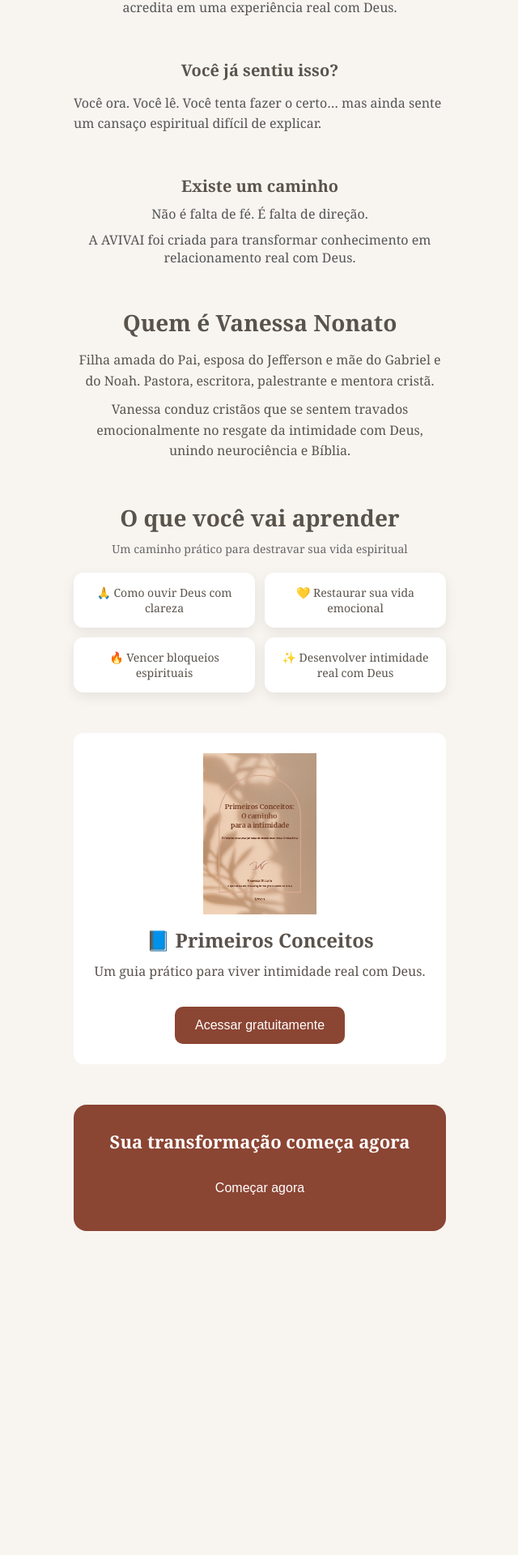
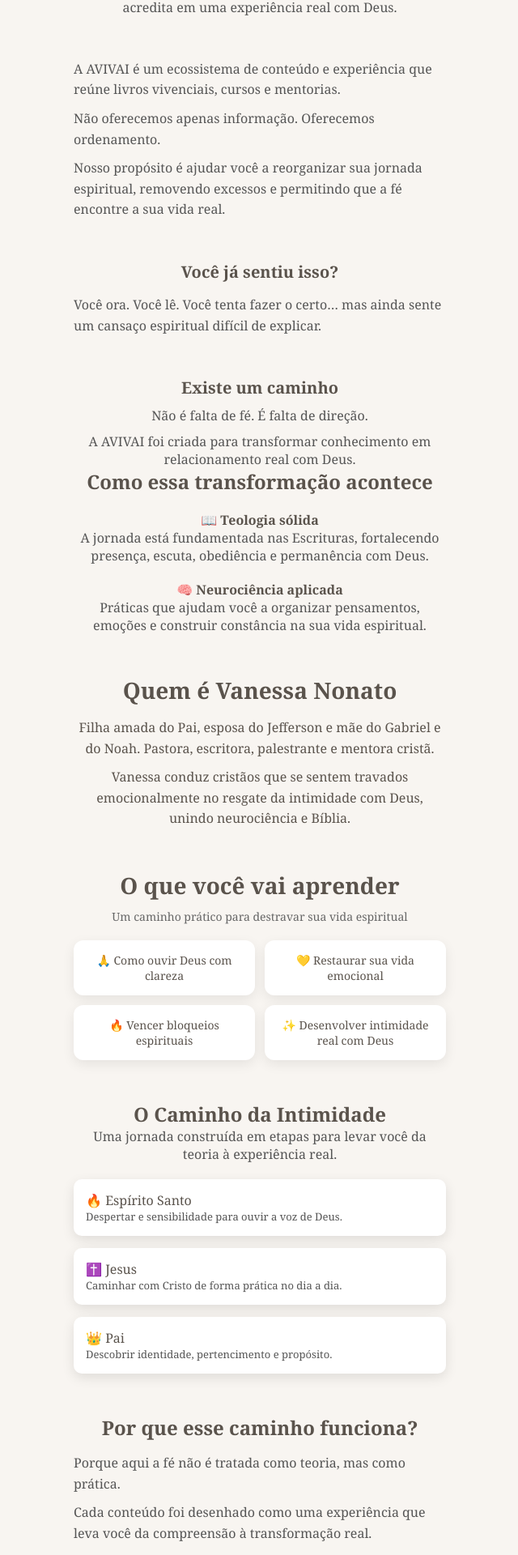
Before and after one commit to Mayra727/avivai-frontend, a React app: page / in a window 1280 px wide. Shown: the part 833-2753 px from the top of the page at 81% size, without its empty margins (319-959 px from the left). Before the commit the page ends 2373 px from the top, so only its background shows below. Built offline with nearby package versions, Linux system fonts and the light colour scheme; the HTML template or start-up script is replaced by a standard one.

Commit message:
home completo conforme briefing cliente

```diff
--- a/src/pages/Home.tsx
+++ b/src/pages/Home.tsx
@@ -91,6 +91,25 @@
 
 </section>
 
+{/* DESCRIÇÃO COMPLETA */}
+<section style={{ marginBottom: "50px" }}>
+
+  <p style={{ color: "#555", lineHeight: "1.6" }}>
+    A AVIVAI é um ecossistema de conteúdo e experiência que reúne livros vivenciais,
+    cursos e mentorias.
+  </p>
+
+  <p style={{ marginTop: "10px", color: "#555", lineHeight: "1.6" }}>
+    Não oferecemos apenas informação. Oferecemos ordenamento.
+  </p>
+
+  <p style={{ marginTop: "10px", color: "#555", lineHeight: "1.6" }}>
+    Nosso propósito é ajudar você a reorganizar sua jornada espiritual,
+    removendo excessos e permitindo que a fé encontre a sua vida real.
+  </p>
+
+</section>
+
 {/* DOR */}
 <section style={{ marginBottom: "50px" }}>
 
@@ -120,6 +139,35 @@
     A AVIVAI foi criada para transformar conhecimento
     em relacionamento real com Deus.
   </p>
+
+{/* MÉTODO COMPLETO */}
+<section style={{ marginBottom: "50px" }}>
+
+  <h2 style={{ textAlign: "center" }}>
+    Como essa transformação acontece
+  </h2>
+
+  <div style={{ marginTop: "20px" }}>
+
+    <div style={{ marginBottom: "20px" }}>
+      <strong>📖 Teologia sólida</strong>
+      <p style={{ color: "#555" }}>
+        A jornada está fundamentada nas Escrituras, fortalecendo presença,
+        escuta, obediência e permanência com Deus.
+      </p>
+    </div>
+
+    <div>
+      <strong>🧠 Neurociência aplicada</strong>
+      <p style={{ color: "#555" }}>
+        Práticas que ajudam você a organizar pensamentos, emoções e construir
+        constância na sua vida espiritual.
+      </p>
+    </div>
+
+  </div>
+
+</section>
 
 </section>
 
@@ -224,6 +272,61 @@
   </div>
 </section>
 
+{/* CAMINHO DA INTIMIDADE */}
+<section style={{ marginBottom: "50px" }}>
+
+  <h2 style={{ textAlign: "center" }}>
+    O Caminho da Intimidade
+  </h2>
+
+  <p style={{ textAlign: "center", color: "#555" }}>
+    Uma jornada construída em etapas para levar você da teoria à experiência real.
+  </p>
+
+  <div style={{ marginTop: "20px", display: "grid", gap: "15px" }}>
+
+    <div style={styles.card}>
+      🔥 Espírito Santo
+      <p style={{ fontSize: "13px", color: "#555" }}>
+        Despertar e sensibilidade para ouvir a voz de Deus.
+      </p>
+    </div>
+
+    <div style={styles.card}>
+      ✝️ Jesus
+      <p style={{ fontSize: "13px", color: "#555" }}>
+        Caminhar com Cristo de forma prática no dia a dia.
+      </p>
+    </div>
+
+    <div style={styles.card}>
+      👑 Pai
+      <p style={{ fontSize: "13px", color: "#555" }}>
+        Descobrir identidade, pertencimento e propósito.
+      </p>
+    </div>
+
+  </div>
+
+</section>
+
+{/* POR QUE FUNCIONA */}
+<section style={{ marginBottom: "50px" }}>
+
+  <h2 style={{ textAlign: "center" }}>
+    Por que esse caminho funciona?
+  </h2>
+
+  <p style={{ marginTop: "15px", color: "#555", lineHeight: "1.6" }}>
+    Porque aqui a fé não é tratada como teoria, mas como prática.
+  </p>
+
+  <p style={{ marginTop: "10px", color: "#555", lineHeight: "1.6" }}>
+    Cada conteúdo foi desenhado como uma experiência que leva você
+    da compreensão à transformação real.
+  </p>
+
+</section>
 
      {/* EBOOK */}
 
@@ -255,6 +358,25 @@
 
 </section>
 
+{/* MENTORIA */}
+<section style={styles.ebook}>
+
+  <h2>🎓 Mentoria AVIVAI</h2>
+
+  <p style={styles.text}>
+    A leitura abre o caminho. A prática constrói a morada.
+  </p>
+
+  <p style={styles.text}>
+    Uma jornada guiada para transformar conhecimento em prática
+    com acompanhamento e direção.
+  </p>
+
+  <button style={styles.button}>
+    Quero viver essa jornada
+  </button>
+
+</section>
 
       {/* CTA FINAL */}
       <section
```
